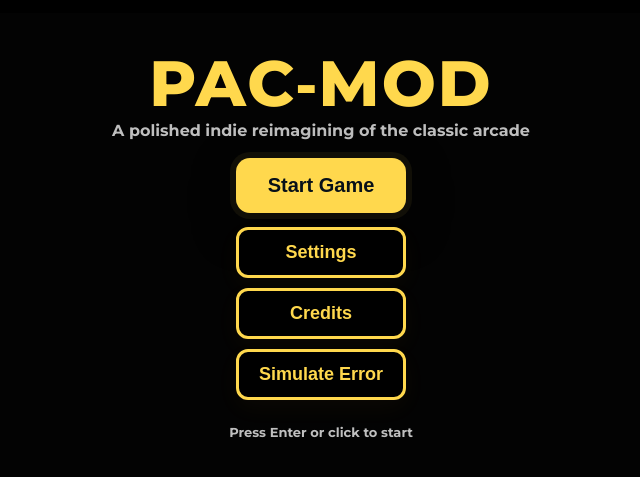
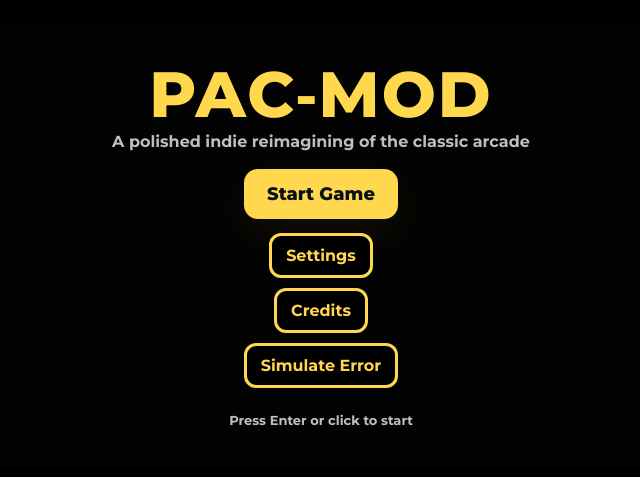
Before and after one commit to devvyyxyz/pacman, a React (Vite) app: page / in a window 1280 px wide. Shown: the part 155-632 px from the top of the page, without its empty margins (319-959 px from the left). Built offline with nearby package versions, Linux system fonts and the light colour scheme.

Commit message:
feat: create reusable Button component and integrate into Menu

```diff
--- /dev/null
+++ b/src/components/Button/Button.module.css
@@ -0,0 +1,8 @@
+@import url('https://fonts.googleapis.com/css2?family=Montserrat:wght@700;800;900&display=swap');
+:root{--accent:#ffd84d;--bg:#000000}
+.btn{appearance:none;border:0;padding:12px 18px;border-radius:12px;font-size:16px;cursor:pointer;background:transparent;color:white;transition:transform .22s ease,box-shadow .22s,background .22s;display:inline-flex;align-items:center;justify-content:center;gap:10px;font-family: 'Montserrat', system-ui, -apple-system, 'Segoe UI', Roboto, 'Helvetica Neue', Arial}
+.btn:focus{outline:none}
+.primary{background:var(--accent);color:#071018;font-weight:800;font-size:18px;padding:14px;border-radius:14px;box-shadow:0 14px 40px rgba(255,176,56,0.08)}
+.secondary{background:var(--bg);color:var(--accent);border:3px solid var(--accent);font-weight:700;padding:10px 14px;border-radius:12px}
+.full{width:100%}
+.muted{opacity:0.6}
--- /dev/null
+++ b/src/components/Button/index.tsx
@@ -0,0 +1,23 @@
+import React from 'react';
+import styles from './Button.module.css';
+
+type Props = React.ButtonHTMLAttributes<HTMLButtonElement> & {
+  variant?: 'primary' | 'secondary';
+  full?: boolean;
+};
+
+export default function Button({variant='secondary', full=false, className, children, ...rest}: Props){
+  const cls = [
+    styles.btn,
+    className || '',
+    variant === 'primary' ? styles.primary : '',
+    variant === 'secondary' ? styles.secondary : '',
+    full ? styles.full : '',
+  ].filter(Boolean).join(' ');
+
+  return (
+    <button className={cls} {...rest}>
+      {children}
+    </button>
+  );
+}
--- a/src/components/Menu/index.tsx
+++ b/src/components/Menu/index.tsx
@@ -2,6 +2,7 @@ import React from 'react';
 import styles from './Menu.module.css';
 import { t } from '../../i18n';
 import { playChomp } from '../../utils/audio';
+import Button from '../Button';
 
 type Props = { onStart?: () => void, onOpenSettings?: ()=>void, onOpenCredits?: ()=>void, onError?: ()=>void };
 
@@ -29,19 +30,12 @@ export default function Menu({onStart, onOpenSettings, onOpenCredits, onError}:
         </div>
 
         <div className={styles.controls} role="navigation" aria-label="Main menu">
-          <button
-            className={`${styles.btn} ${styles.primary}`}
-            onClick={handleStart}
-            autoFocus
-            aria-disabled={starting}
-          >
-            {starting ? t('starting') : t('start_game')}
-          </button>
+          <Button variant="primary" full onClick={handleStart} autoFocus aria-disabled={starting}>{starting ? t('starting') : t('start_game')}</Button>
 
           <div className={styles.row}>
-            <button className={`${styles.btn} ${styles.secondary}`} onClick={handleSettings}>{t('menu_settings')}</button>
-            <button className={`${styles.btn} ${styles.secondary}`} onClick={handleCredits}>{t('menu_credits')}</button>
-            <button className={`${styles.btn} ${styles.secondary}`} onClick={handleError}>{t('menu_simulate_error')}</button>
+            <Button variant="secondary" onClick={handleSettings}>{t('menu_settings')}</Button>
+            <Button variant="secondary" onClick={handleCredits}>{t('menu_credits')}</Button>
+            <Button variant="secondary" onClick={handleError}>{t('menu_simulate_error')}</Button>
           </div>
         </div>
 
```
